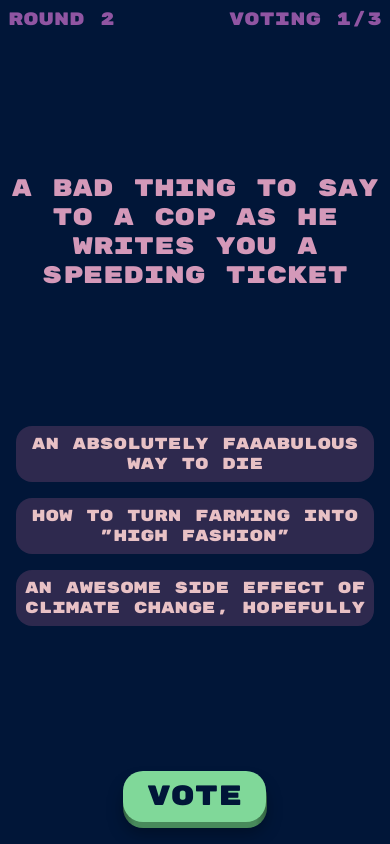
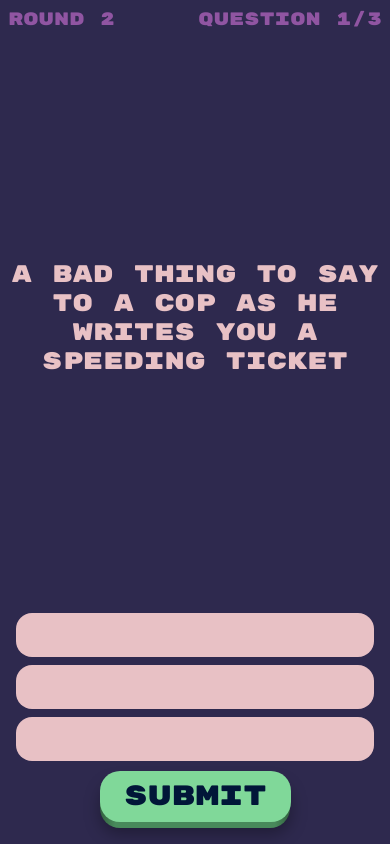
Before and after one commit to Woozl/quipwit, a Next.js app in the folder web/: page / in a window 390 px wide. Built offline with nearby package versions, Linux system fonts and the light colour scheme.

Commit message:
make question page responsive

```diff
--- a/web/components/screens/QuestionForm/QuestionForm.module.css
+++ b/web/components/screens/QuestionForm/QuestionForm.module.css
@@ -12,6 +12,7 @@
   display: flex;
   justify-content: space-between;
   padding: 16px;
+  text-align: center;
 
   color: #9055a2;
   font-size: 1.5rem;
@@ -19,7 +20,9 @@
 
 .question {
   font-size: 3rem;
+  max-width: 800px;
   text-align: center;
+  align-self: center;
 }
 
 .promptContainer {
@@ -44,6 +47,35 @@
   border: none;
 }
 
+.promptInput:focus {
+  outline: 3px solid #80d899;
+}
+
 .submitButton {
   align-self: flex-end;
 }
+
+@media only screen and (max-width: 768px) {
+  .header {
+    font-size: 0.75rem;
+    padding: 0.5rem;
+  }
+
+  .question {
+    font-size: 1.5rem;
+  }
+
+  .promptContainer {
+    flex-direction: column;
+  }
+
+  .promptInput {
+    font-size: 1rem;
+    padding: 12px;
+    border-radius: 16px;
+  }
+
+  .submitButton {
+    align-self: center;
+  }
+}
--- a/web/components/screens/QuestionForm/QuestionForm.tsx
+++ b/web/components/screens/QuestionForm/QuestionForm.tsx
@@ -23,7 +23,6 @@ const QuestionForm = ({
 
   const promptChangeHandler = useCallback(
     (index: number, e: ChangeEvent<HTMLInputElement>) => {
-      console.log(e.target.value);
       setAnswers((prevAnswers) => {
         prevAnswers[index] = e.target.value;
         return prevAnswers.slice();
--- a/web/pages/index.tsx
+++ b/web/pages/index.tsx
@@ -85,14 +85,14 @@ const Home: NextPage = () => {
           },
         ]}
       /> */}
-      {/* <QuestionForm
+      <QuestionForm
         currentQuestion={1}
         numberOfQuestions={3}
         numberOfPromptFields={3}
         roundId={2}
         questionText="A bad thing to say to a cop as he writes you a speeding ticket"
-      /> */}
-      <VotingForm
+      />
+      {/* <VotingForm
         currentQuestion={1}
         numberOfQuestions={3}
         roundId={2}
@@ -102,7 +102,7 @@ const Home: NextPage = () => {
           'How to turn farming into "high fashion"',
           "An awesome side effect of climate change, hopefully",
         ]}
-      />
+      /> */}
       {/* <SocketTest /> */}
     </>
   );
```
